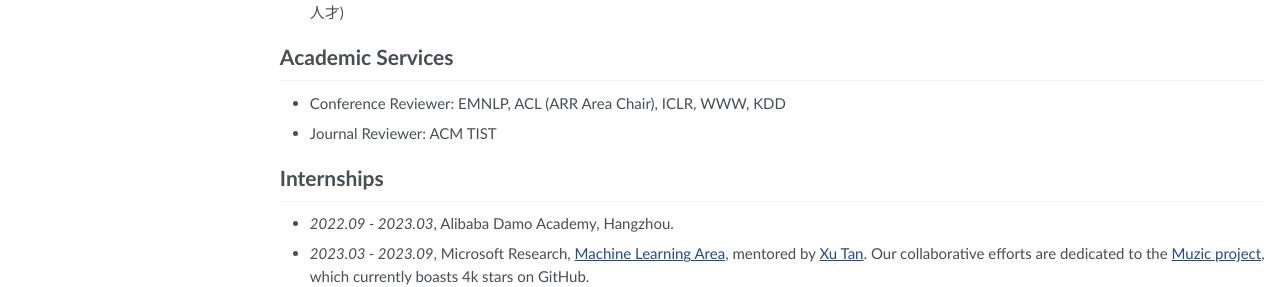
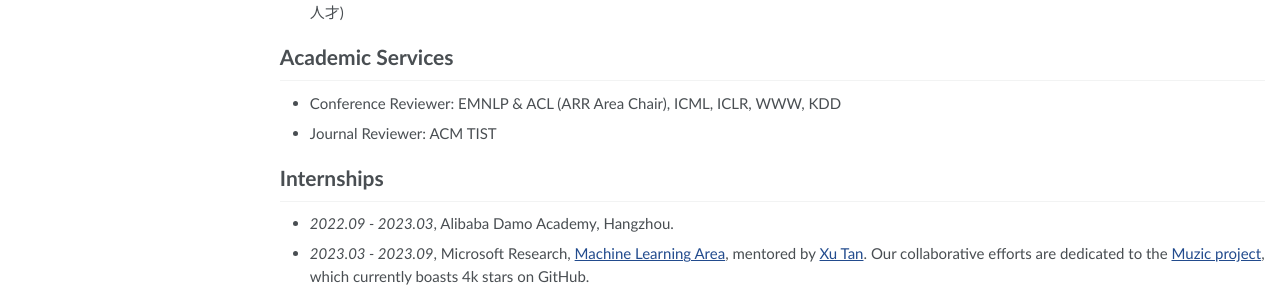
Before and after one commit to trestad/trestad.github.io, a Jekyll site: the page built from _pages/about.md, in a window 1280 px wide and 900 px high, scrolled down 1123 px. Shown: the part 538-825 px from the top of the window. Built offline with Jekyll 4.4.1, drawn with Linux system fonts in a browser that asks for light colours.

Commit message:
Update about.md

```diff
--- a/_pages/about.md
+++ b/_pages/about.md
@@ -70,7 +70,7 @@ I am currently a 3rd year Ph.D. student at [Gaoling School of Artificial Intelli
 China, 2023 (中国人民大学拔尖创新人才)
 
 # Academic Services
-- Conference Reviewer: EMNLP, ACL (ARR Area Chair), ICLR, WWW, KDD
+- Conference Reviewer: EMNLP & ACL (ARR Area Chair), ICML, ICLR, WWW, KDD
 - Journal Reviewer: ACM TIST
 
 # Internships
```
